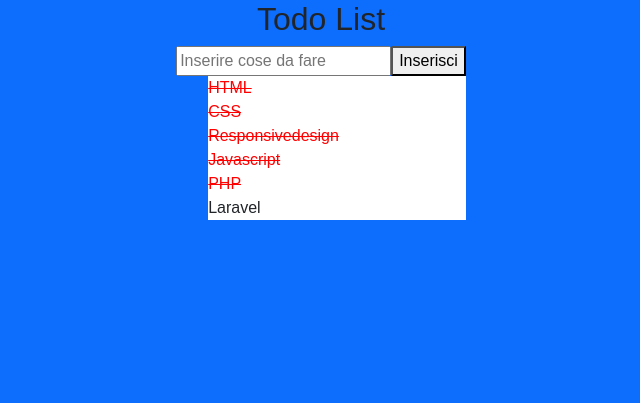
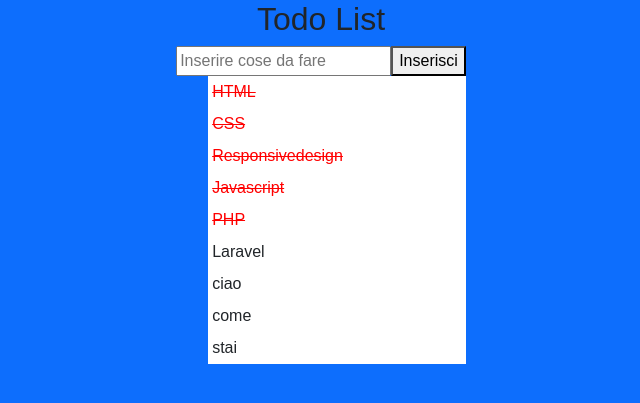
Before and after one commit to AngeloCalabro/php-todo-list-json, a PHP site: page / in a window 1280 px wide. Shown: the top 403 px of the page, without its empty margins (319-959 px from the left). Run offline with PHP 8.4, Linux system fonts and the light colour scheme; some libraries are stand-ins or nearby versions.

Commit message:
add funziona

```diff
--- a/data.json
+++ b/data.json
@@ -1 +1 @@
-[{"text":"HTML","done":true},{"text":"CSS","done":true},{"text":"Responsivedesign","done":true},{"text":"Javascript","done":true},{"text":"PHP","done":true},{"text":"Laravel","done":false}]
+[{"text":"HTML","done":true},{"text":"CSS","done":true},{"text":"Responsivedesign","done":true},{"text":"Javascript","done":true},{"text":"PHP","done":true},{"text":"Laravel","done":false},{"text":"ciao","done":false},{"text":"come","done":false},{"text":"stai","done":false}]
--- a/index.html
+++ b/index.html
@@ -20,14 +20,14 @@
     <div id="app">
         <h2 class="text-center">{{title}}</h2>
         <div class="d-flex justify-content-center">
-            <div>
+            <div class="flex-column justify-content-center" >
                 <div>
                     <input type="text" placeholder="Inserire cose da fare" v-model="newTodoText">
                     <button @click="addTodo">Inserisci</button>
                 </div>
                 <div>
                     <ul id="todo-list">
-                        <li v-for="(todo, index) in todoList" :class="todo.done ? 'done' : ''" class="list-unstyled bg-white">{{todo.text}}</li>
+                        <li v-for="(todo, index) in todoList" :class="todo.done ? 'done' : ''" class="list-unstyled bg-white p-1">{{todo.text}}</li>
                     </ul>
                 </div>
             </div>
--- a/js/script.js
+++ b/js/script.js
@@ -24,10 +24,13 @@ const app = createApp({
             axios.post(
                 this.apiUrl,
                 data,
-                {'Content-Type': 'multipart/form-data'}
+                {headers: {'Content-Type': 'multipart/form-data'}}
             ).then(
                 (response) => {
-                    // console.log(response.data);
+                    console.log(this.newTodoText);
+                    console.log(response.data.text);
+
+                    this.newTodoText = data.newTodoText;
 
                     this.newTodoText = '';
                     this.getTodo();
--- a/server.php
+++ b/server.php
@@ -8,6 +8,7 @@ $todo_list = json_decode($file_text);
 
 if(isset($_POST['newTodoText'])){
     // echo "il parametro post è arrivato";
+
     //prendere il valore inviatoci
     //inserirlo nell'array
     //salvarlo nel file
```
